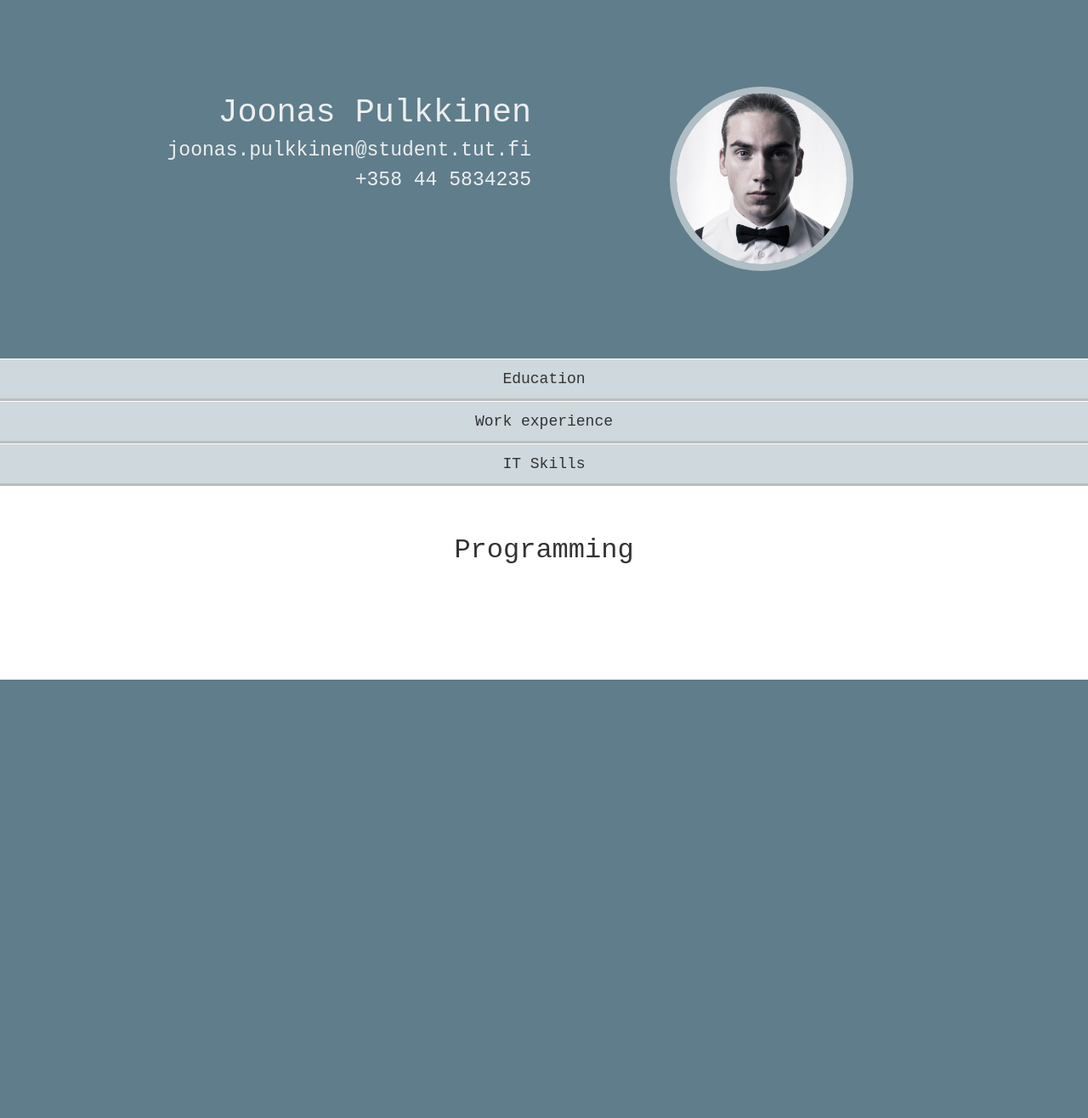
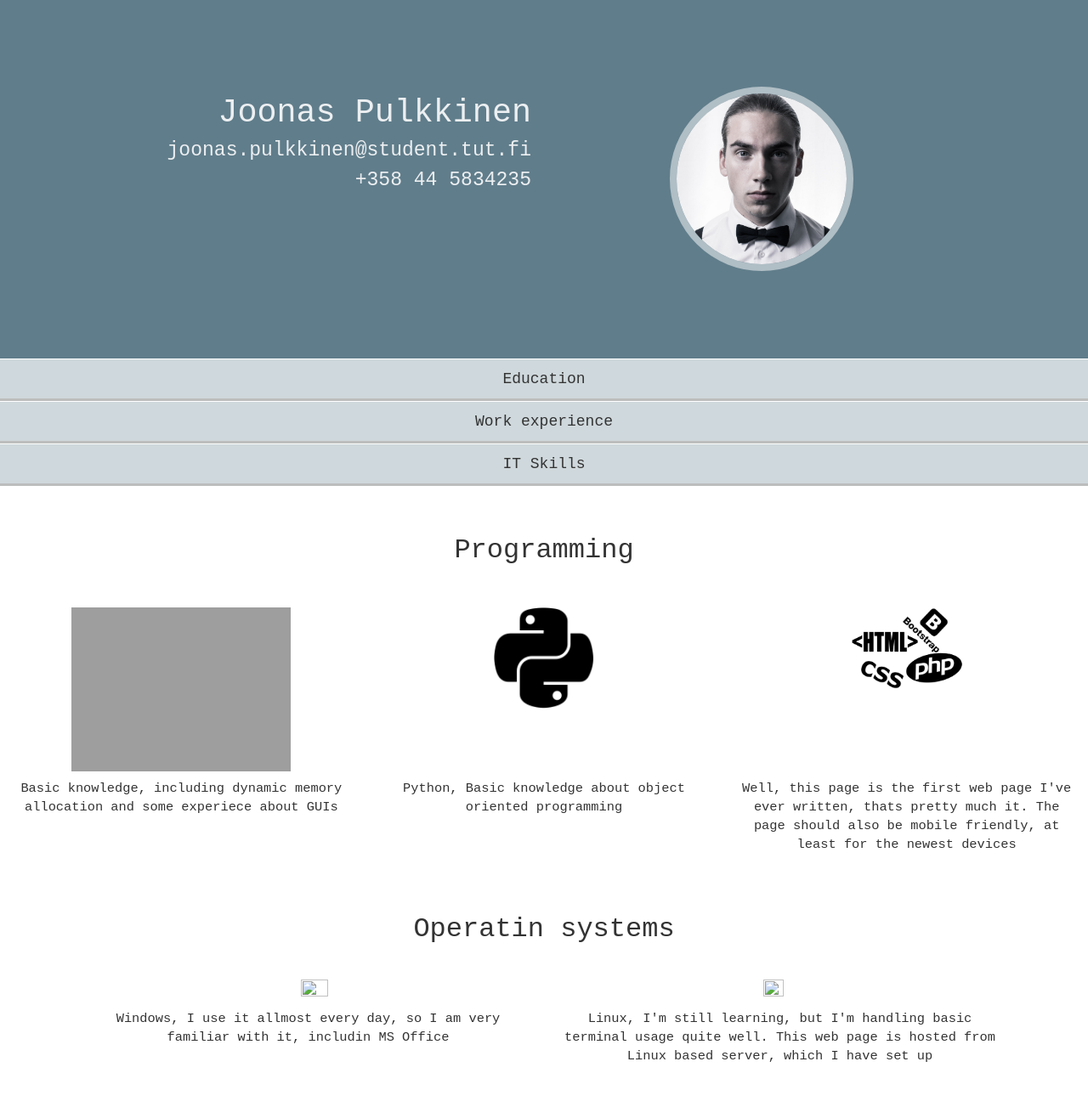
Before and after one commit to Pulukkinen/cv, a PHP site: page / in a window 1280 px wide. Shown: the whole page at 85% size. Before the commit the page ends 800 px from the top, so only its background shows below. Run offline with PHP 8.4, Linux system fonts and the light colour scheme; grey boxes are pictures that could not be loaded.

Commit message:
ITskillit saatu samaan pisteeseen kuin ennen filun korruptiota

```diff
--- a/html/css/body_style.css
+++ b/html/css/body_style.css
@@ -76,3 +76,6 @@
 		border: 1px solid #607D8B;
 
 	}
+	#operating-content {
+		padding: 0 8%;
+	}
--- a/html/templates/it-skills.php
+++ b/html/templates/it-skills.php
@@ -1,3 +1,44 @@
-<div class="container-fluid text-center top-buffer">
+<div class="container-fluid text-center top-buffer bottom-buffer">
 	<h3>Programming</h3>
+	<div class="row top-buffer">
+		<div class="col-xs-4">
+			<img src="images/cpp.jpg" width=65% height=65%>
+		</div>
+		<div class="col-xs-4">
+			<img src="images/python.png" width=30% height=30%>
+		</div>
+		<div class="col-xs-4">
+			<img src="images/webprog.jpg" width=35% height=35%>
+		</div>
+	</div>
+
+	<div class="row">
+		<div class="col-xs-4">
+			<p>Basic knowledge, including dynamic memory allocation and some experiece about GUIs</p>
+		</div>
+		<div class="col-xs-4">
+			<p>Python, Basic knowledge about object oriented programming</p>
+		</div>
+		<div class="col-xs-4">
+			<p>Well, this page is the first web page I've ever written, thats pretty much it.
+				The page should also be  mobile friendly, at least for the newest devices</p>
+		</div>
+	</div>
+<div class="container-fluid text-center top-buffer" id="operating-content">
+	<h3>Operatin systems</h3>
+
+	<div class="row top-buffer">
+		<div class="col-xs-6">
+			<img src="images/winlogo.jpg" width=25% height=25%>
+		</div>
+		<div class="col-xs-6">
+			<img src="images/linuxlogo.png" width=22% height=22%>
+		</div>
+	<div class="row">
+		<div class="col-xs-6">
+			<p>Windows, I use it allmost every day, so I am very familiar with it, includin MS Office</p>
+		</div>
+		<div class="col-xs-6">
+			<p>Linux, I'm still learning, but I'm handling basic terminal usage quite well. This web page is hosted from
+			Linux based server, which I have set up</p>
 </div>
```
